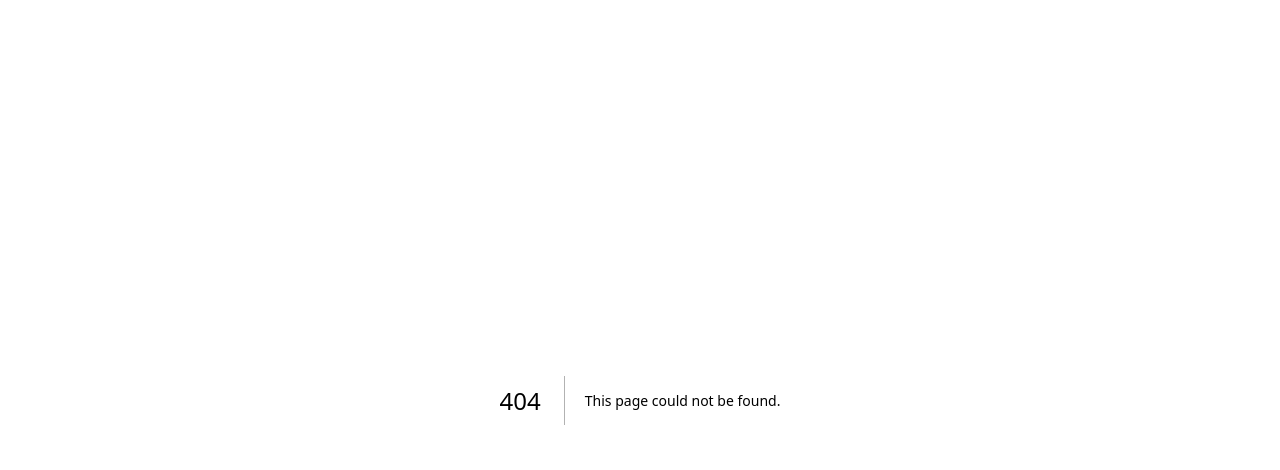
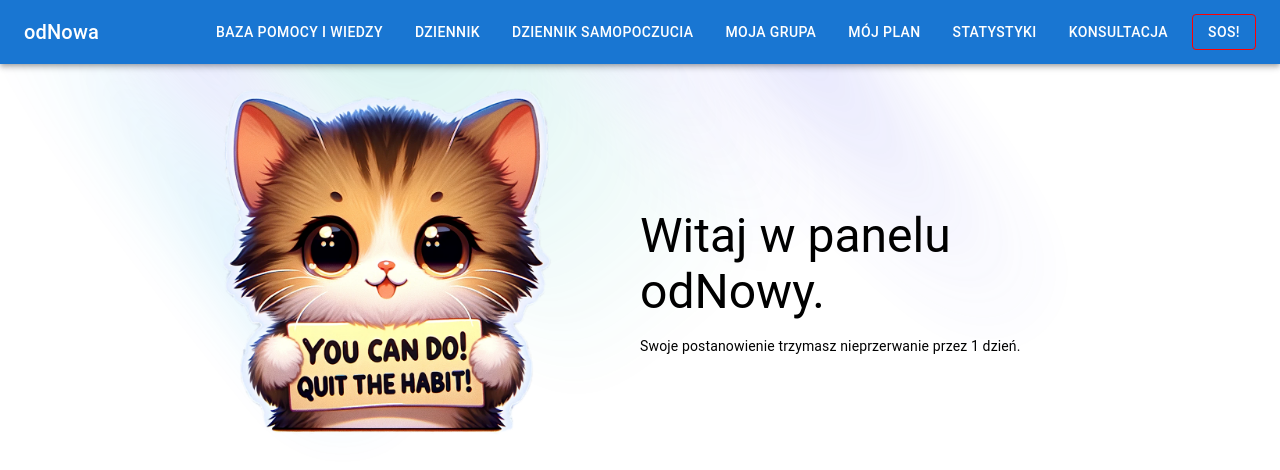
Before and after one commit to kacperszo/bitehack2024, a Next.js app in the folder frontend/: page /app in a window 1280 px wide. Before the commit this address had no page. Shown: the top 470 px of the page. Built offline with nearby package versions, Linux system fonts and the light colour scheme.

Commit message:
navbar and logo

```diff
--- /dev/null
+++ b/frontend/src/components/navbar.js
@@ -0,0 +1,107 @@
+import {AppBar, Box, Button, IconButton, Menu, MenuItem, Stack, Toolbar, Typography} from "@mui/material";
+import MenuIcon from "@mui/icons-material/Menu";
+import {useRouter} from "next/router";
+import {useState} from "react";
+
+export default function Navbar() {
+  const router = useRouter();
+
+  const [mobileMoreAnchorEl, setMobileMoreAnchorEl] = useState(null);
+  const isMobileMenuOpen = Boolean(mobileMoreAnchorEl);
+
+  const handleMobileMenuClose = () => {
+    setMobileMoreAnchorEl(null);
+  };
+
+  const handleMobileMenuOpen = (event) => {
+    setMobileMoreAnchorEl(event.currentTarget);
+  };
+
+  const mobileMenuId = 'primary-search-account-menu-mobile';
+
+  const handleMenuItemClick = (href) => {
+    handleMobileMenuClose();
+    router.push(href);
+  }
+
+  const renderMobileMenu = (
+    <Menu
+      anchorEl={mobileMoreAnchorEl}
+      anchorOrigin={{
+        vertical: 'top',
+        horizontal: 'right',
+      }}
+      id={mobileMenuId}
+      keepMounted
+      transformOrigin={{
+        vertical: 'top',
+        horizontal: 'right',
+      }}
+      open={isMobileMenuOpen}
+      onClose={handleMobileMenuClose}
+    >
+      <MenuItem onClick={() => handleMenuItemClick('/app/knowledge-base')}>
+        <p>Baza pomocy i wiedzy</p>
+      </MenuItem>
+      <MenuItem onClick={() => handleMenuItemClick('/app/journal')}>
+        <p>Dziennik</p>
+      </MenuItem>
+      <MenuItem onClick={() => handleMenuItemClick('/app/feeling-journal')}>
+        <p>Dziennik samopoczucia</p>
+      </MenuItem>
+      <MenuItem onClick={() => handleMenuItemClick('/app/my-group')}>
+        <p>Moja grupa</p>
+      </MenuItem>
+      <MenuItem onClick={() => handleMenuItemClick('/app/my-plan')}>
+        <p>Mój plan</p>
+      </MenuItem>
+      <MenuItem onClick={() => handleMenuItemClick('/app/stats')}>
+        <p>Statystyki</p>
+      </MenuItem>
+      <MenuItem onClick={() => handleMenuItemClick('/app/consultation')}>
+        <p>Konsultacja</p>
+      </MenuItem>
+      <MenuItem onClick={() => handleMenuItemClick('/app/sos')} sx={{color: 'red'}}>
+        <p>SOS!</p>
+      </MenuItem>
+    </Menu>
+  );
+
+
+  return (<>
+    <AppBar position="static">
+      <Toolbar>
+        <Typography variant="h6" noWrap>
+          odNowa
+        </Typography>
+        <Box sx={{flexGrow: 1}}/>
+        <Stack direction="row" sx={{display: {xs: 'none', md: 'flex'}}} spacing={2}>
+          <Button color="inherit" onClick={() => handleMenuItemClick('/app/knowledge-base')}>Baza pomocy i
+            wiedzy</Button>
+          <Button color="inherit" onClick={() => handleMenuItemClick('/app/journal')}>Dziennik</Button>
+          <Button color="inherit" onClick={() => handleMenuItemClick('/app/feeling-journal')}>Dziennik
+            samopoczucia</Button>
+          <Button color="inherit" onClick={() => handleMenuItemClick('/app/my-group')}>Moja grupa</Button>
+          <Button color="inherit" onClick={() => handleMenuItemClick('/app/my-plan')}>Mój plan</Button>
+          <Button color="inherit" onClick={() => handleMenuItemClick('/app/stats')}>Statystyki</Button>
+          <Button color="inherit" onClick={() => handleMenuItemClick('/app/consultation')}>Konsultacja</Button>
+          <Button color="inherit" variant="outlined" sx={{borderColor: 'red'}}
+                  onClick={() => handleMenuItemClick('/app/sos')}>SOS!</Button>
+        </Stack>
+        <Box sx={{display: {xs: 'flex', md: 'none'}}}>
+          <IconButton
+            size="large"
+            aria-label="show more"
+            aria-controls={mobileMenuId}
+            aria-haspopup="true"
+            onClick={handleMobileMenuOpen}
+            color="inherit"
+          >
+            <MenuIcon/>
+          </IconButton>
+        </Box>
+      </Toolbar>
+    </AppBar>
+    {renderMobileMenu}
+  </>);
+}
--- /dev/null
+++ b/frontend/src/pages/app/index.js
@@ -0,0 +1,39 @@
+import {Box, Grid, Stack, Typography} from "@mui/material";
+import Navbar from "@/components/navbar";
+import Image from "next/image";
+
+export default function AppHome() {
+
+  return (
+    <>
+      <Navbar/>
+      <Box
+        sx={{
+          display: 'flex',
+          flexDirection: 'column',
+          alignItems: 'center',
+          justifyContent: 'center',
+          backgroundImage: 'url(/gradient-bg.svg)',
+          backgroundSize: 'cover',
+          backgroundPosition: 'center'
+        }}
+      >
+        <Stack sx={{px: 2}}>
+          <Grid container>
+            <Grid item xs={12} md={6}>
+              <Image src={"/homecat.png"} alt={"cat"} width={400} height={400}/>
+            </Grid>
+            <Grid item xs={12} md={6} sx={{mt: 3}}>
+              <Typography variant="h3" sx={{mt: 15}}>
+                Witaj w panelu odNowy.
+              </Typography>
+              <Typography variant="body2" sx={{mt: 2}}>
+                Swoje postanowienie trzymasz nieprzerwanie przez 1 dzień.
+              </Typography>
+            </Grid>
+          </Grid>
+        </Stack>
+      </Box>
+    </>
+  );
+}
--- a/frontend/src/pages/index.js
+++ b/frontend/src/pages/index.js
@@ -1,5 +1,6 @@
 import {Box, Button, Stack, Typography} from "@mui/material";
 import {useRouter} from "next/router";
+import Image from "next/image";
 
 export default function Home() {
   const router = useRouter();
@@ -18,6 +19,7 @@ export default function Home() {
         maxWidth: '100%'
       }}
     >
+      <Image src={"/logo.png"} alt={"logo"} width={150} height={150}/>
       <Typography variant="h2" align="center">
         odNowa
       </Typography>
```
Also changed, not shown: frontend/public/homecat.png (added), frontend/public/logo.png (added).
